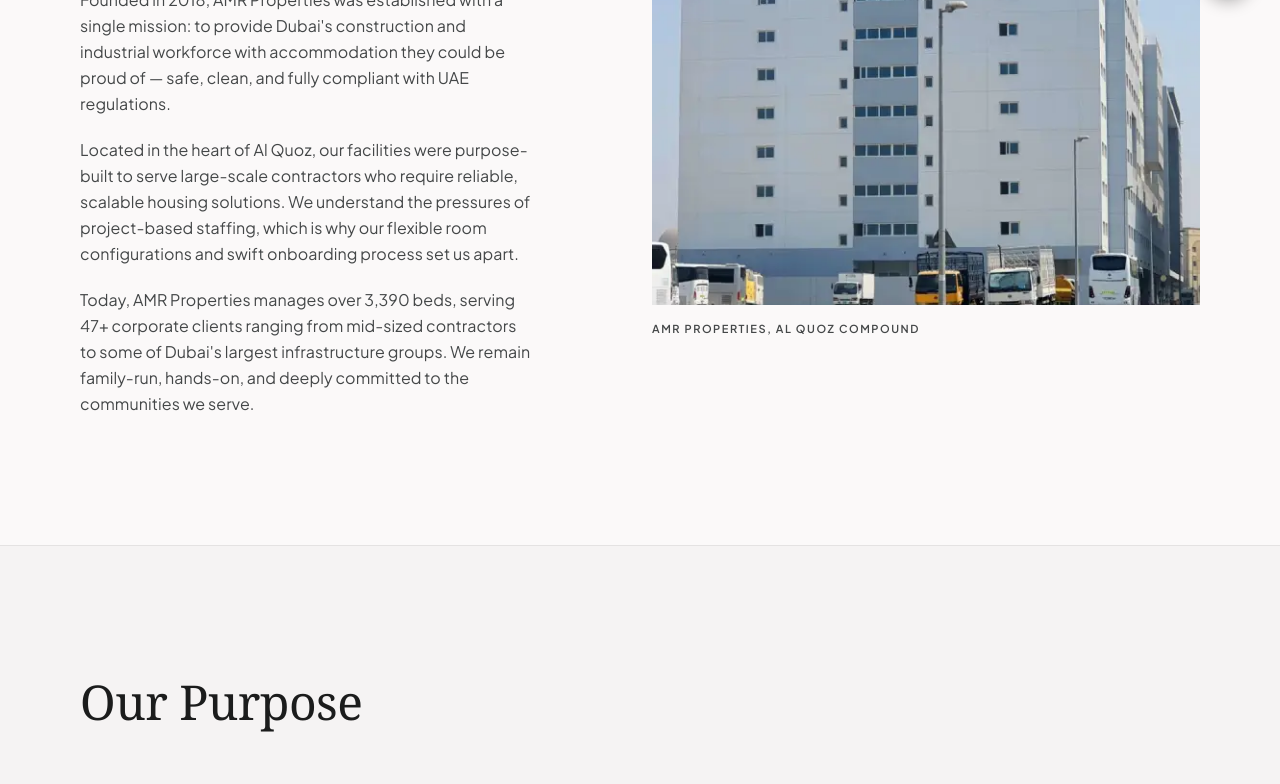
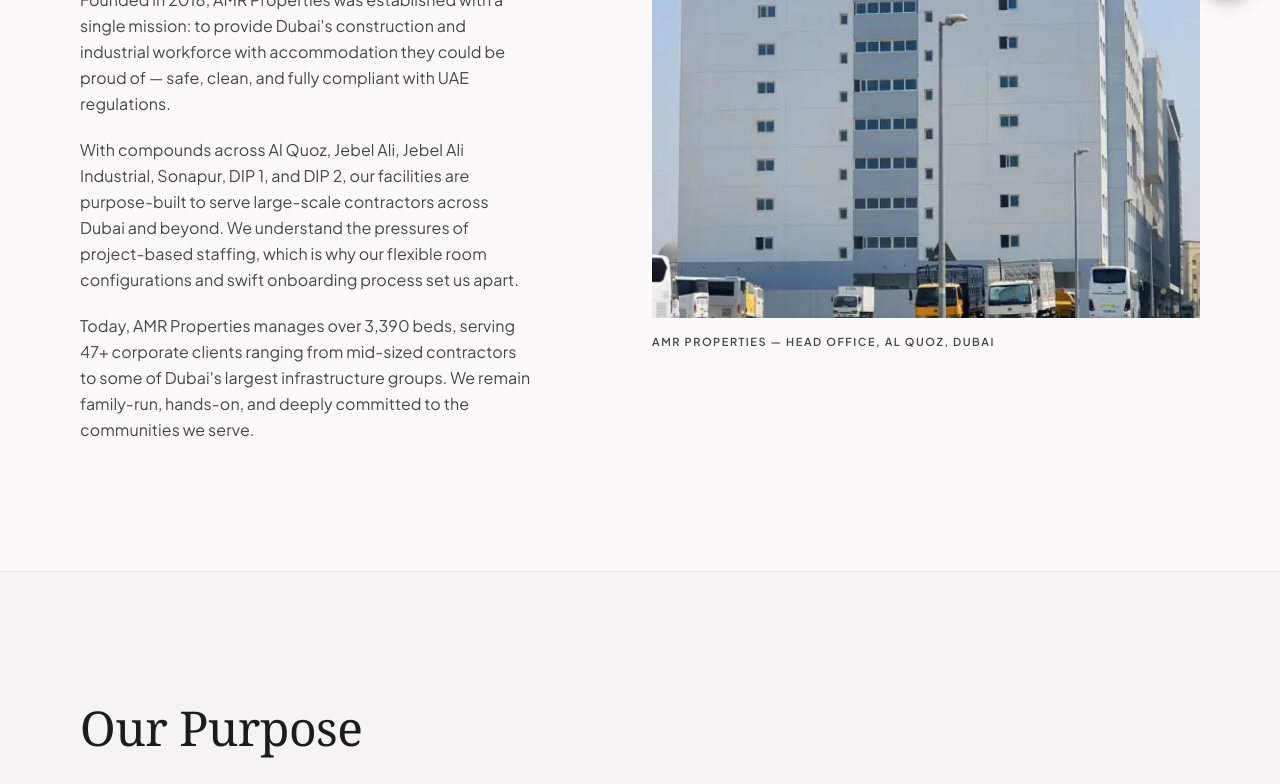
Before and after one commit to ashil-rahman/amr-properties, a Next.js app: page /about in a window 1280 px wide. Shown: the part 780-1564 px from the top of the page. Built offline with nearby package versions, Linux system fonts and the light colour scheme.

Commit message:
Update locations: multiple compounds, Al Quoz is HQ only

```diff
--- a/app/about/page.tsx
+++ b/app/about/page.tsx
@@ -40,7 +40,7 @@ export default function AboutPage() {
                   Founded in 2018, AMR Properties was established with a single mission: to provide Dubai&apos;s construction and industrial workforce with accommodation they could be proud of — safe, clean, and fully compliant with UAE regulations.
                 </p>
                 <p>
-                  Located in the heart of Al Quoz, our facilities were purpose-built to serve large-scale contractors who require reliable, scalable housing solutions. We understand the pressures of project-based staffing, which is why our flexible room configurations and swift onboarding process set us apart.
+                  With compounds across Al Quoz, Jebel Ali, Jebel Ali Industrial, Sonapur, DIP 1, and DIP 2, our facilities are purpose-built to serve large-scale contractors across Dubai and beyond. We understand the pressures of project-based staffing, which is why our flexible room configurations and swift onboarding process set us apart.
                 </p>
                 <p>
                   Today, AMR Properties manages over 3,390 beds, serving 47+ corporate clients ranging from mid-sized contractors to some of Dubai&apos;s largest infrastructure groups. We remain family-run, hands-on, and deeply committed to the communities we serve.
@@ -59,7 +59,7 @@ export default function AboutPage() {
                   sizes="(max-width: 1024px) 100vw, 50vw"
                 />
               </div>
-              <p className="label-caps text-on-surface-variant mt-4">AMR Properties, Al Quoz Compound</p>
+              <p className="label-caps text-on-surface-variant mt-4">AMR Properties — Head Office, Al Quoz, Dubai</p>
             </FadeUp>
           </div>
         </div>
--- a/app/contact/page.tsx
+++ b/app/contact/page.tsx
@@ -12,7 +12,8 @@ const CONTACTS = [
   { label: 'Phone',    value: '+971 6 554 2201',       href: 'tel:+97165542201' },
   { label: 'WhatsApp', value: '+971 6 554 2201',       href: 'https://wa.me/97165542201' },
   { label: 'Email',    value: 'info@amrproperties.ae', href: 'mailto:info@amrproperties.ae' },
-  { label: 'Address',  value: 'Al Quoz, Dubai, UAE',   href: undefined },
+  { label: 'Head Office', value: 'Al Quoz, Dubai, UAE', href: undefined },
+  { label: 'Locations',   value: 'Al Quoz · Jebel Ali · Jebel Ali Industrial · Sonapur · DIP 1 · DIP 2', href: undefined },
 ]
 
 const inputBase =
--- a/app/layout.tsx
+++ b/app/layout.tsx
@@ -23,11 +23,11 @@ const sans = Plus_Jakarta_Sans({
 
 export const metadata: Metadata = {
   title:       'AMR Properties | Staff Accommodation & Labour Camps – Dubai',
-  description: "Dubai's most trusted MOHRE-compliant workforce accommodation. 3,390 beds, 24/7 security, full facilities in Al Quoz.",
-  keywords:    'staff accommodation Dubai, labour camp Al Quoz, MOHRE compliant, workforce housing UAE',
+  description: "Dubai's most trusted MOHRE-compliant workforce accommodation. 3,390 beds across Al Quoz, Jebel Ali, Sonapur, DIP 1 & DIP 2.",
+  keywords:    'staff accommodation Dubai, labour camp Jebel Ali, Sonapur accommodation, DIP staff housing, MOHRE compliant, workforce housing UAE',
   openGraph: {
     title:       'AMR Properties | Staff Accommodation Dubai',
-    description: 'MOHRE-compliant workforce accommodation in Al Quoz, Dubai.',
+    description: 'MOHRE-compliant workforce accommodation across Dubai — Al Quoz, Jebel Ali, Sonapur, DIP.',
     url:         'https://amrproperties.ae',
     siteName:    'AMR Properties',
     locale:      'en_AE',
--- a/app/page.tsx
+++ b/app/page.tsx
@@ -20,7 +20,7 @@ const advantages = [
   {
     n: '01',
     title: 'Prime Location',
-    body: "Al Quoz — Dubai's industrial hub — with direct motorway access to every major project site.",
+    body: "Compounds across Al Quoz, Jebel Ali, Jebel Ali Industrial, Sonapur, DIP 1 & DIP 2 — close to every major project site in Dubai.",
     image: 'https://images.unsplash.com/photo-1512453979798-5ea266f8880c?auto=format&fit=crop&w=800&q=80',
     alt: 'Dubai cityscape aerial view',
   },
@@ -121,15 +121,6 @@ export default function Home() {
                      bg-transparent md:bg-surface"
         >
           <div className="max-w-lg space-y-8">
-            <motion.div variants={fadeUp} className="overflow-hidden">
-              <motion.span
-                className="label-caps block text-surface/70 md:text-on-surface-variant"
-                variants={fadeUp}
-              >
-                Al Quoz, Dubai — Est. 2018
-              </motion.span>
-            </motion.div>
-
             <motion.div variants={staggerContainer} className="space-y-2">
               {["Where Dubai's", 'Workforce', 'Calls Home'].map((line) => (
                 <div key={line} className="overflow-hidden">
@@ -200,8 +191,8 @@ export default function Home() {
             transition={{ delay: 0.9, duration: 0.6, ease: EASE_OUT_EXPO }}
             className="absolute bottom-10 right-8 glass border border-on-surface/10 px-5 py-4"
           >
-            <span className="label-caps text-[9px] text-on-surface-variant block mb-1">Location</span>
-            <span className="font-sans text-sm font-semibold text-on-surface tracking-wide">Al Quoz, Dubai, UAE</span>
+            <span className="label-caps text-[9px] text-on-surface-variant block mb-1">Locations</span>
+            <span className="font-sans text-sm font-semibold text-on-surface tracking-wide">Al Quoz · Jebel Ali · Sonapur · DIP</span>
           </motion.div>
         </motion.div>
       </section>
--- a/components/Footer.tsx
+++ b/components/Footer.tsx
@@ -13,7 +13,7 @@ export default function Footer() {
               <p className="label-caps text-[9px] tracking-[0.22em] text-on-surface-variant mt-0.5">Properties</p>
             </div>
             <p className="font-sans text-body-md text-on-surface-variant max-w-sm leading-relaxed">
-              Dubai&apos;s trusted provider of MOHRE-compliant, dignified workforce accommodation in Al Quoz. Serving contractors since 2018.
+              Dubai&apos;s trusted provider of MOHRE-compliant workforce accommodation. Compounds across Al Quoz, Jebel Ali, Sonapur, DIP 1 & DIP 2. Serving contractors since 2018.
             </p>
             <div className="flex gap-4 pt-2">
               {['in', 'fb', 'ig'].map(s => (
@@ -42,7 +42,7 @@ export default function Footer() {
             <ul className="space-y-3 font-sans text-body-md text-on-surface-variant">
               <li><a href="tel:+97165542201"         className="hover:text-on-surface transition-colors">+971 6 554 2201</a></li>
               <li><a href="mailto:info@amrproperties.ae" className="hover:text-on-surface transition-colors">info@amrproperties.ae</a></li>
-              <li>Al Quoz, Dubai, UAE</li>
+              <li>Office: Al Quoz, Dubai, UAE</li>
               <li>amrproperties.ae</li>
             </ul>
           </div>
@@ -68,7 +68,7 @@ export default function Footer() {
             © {new Date().getFullYear()} AMR Properties. All rights reserved.
           </p>
           <p className="label-caps text-[9px] text-on-surface-variant">
-            Al Quoz, Dubai, UAE · MOHRE Compliant
+            Dubai, UAE · Al Quoz · Jebel Ali · Sonapur · DIP · MOHRE Compliant
           </p>
         </div>
       </div>
```
